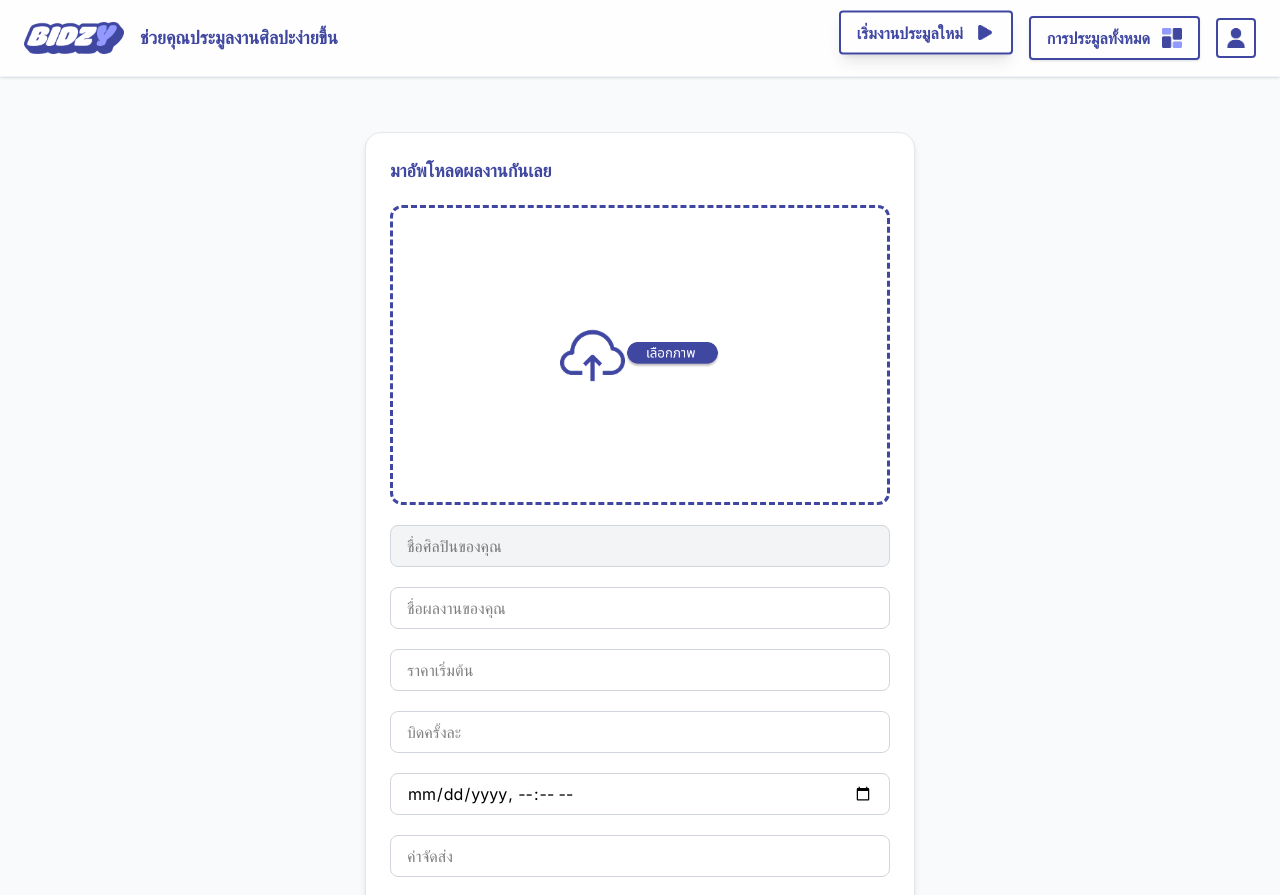
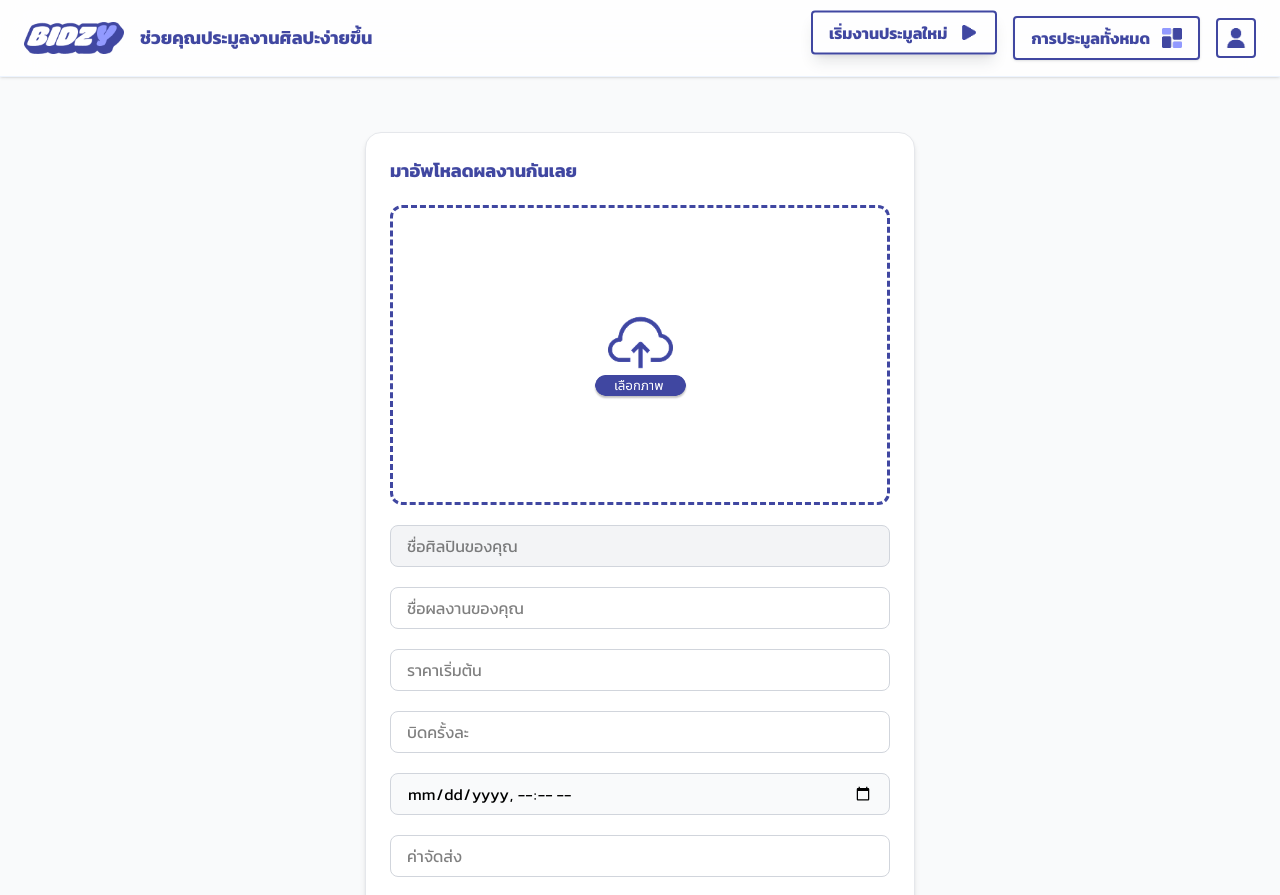
Before and after one commit to gucode-stepreneur/bidzy, a Next.js app: page / in a window 1280 px wide. Shown: the top 895 px of the page. Built offline with nearby package versions, Linux system fonts and the light colour scheme; no server answers.

Commit message:
Peach review 2.0 frontend

```diff
--- a/src/Auc_board/page.js
+++ b/src/Auc_board/page.js
@@ -210,7 +210,9 @@ export  function Auc_board({idArt , whichRole , onDeadlineExpired}) {
     });
 
     if(isLoggedIn == true && userName != "" && idArtWork != null && artistName != ""){
-      if(artistName == userName){
+      const decode_artist = decodeURIComponent(artistName)
+      const decode_username = decodeURIComponent(userName)
+      if(decode_artist == decode_username){
         setRole('artist')
         console.log("🎨 ผู้ใช้เป็นศิลปินของงานนี้:", userName);
       } else {
@@ -420,20 +422,20 @@ async function forceEndAuction() {
       index === 0 ? 'border-[#4047A1] !shadow-[0_1px_10px_0px_#4047A1]' : 'border-black'
     }`}
   >
-    <div  className={`text-lg font-bold mr-1 ${
+    <div  className={`text-md sm:text-lg font-bold mr-1 ${
           index === 0 ? '!text-[#4047A1]' : 'text-black'
         }`}
     >{decodeURIComponent(item.bidder_name)}
     </div>
     <div>
       <span
-        className={`text-2xl font-bold mr-10 ${
+        className={` text-lg sm:text-2xl font-bold mr-10 ${
           index === 0 ? '!text-[#4047A1]' : '!text-gray-600'
         }`}
       >
         {item.bid_amount}
       </span>
-      <span className="text-lg text-gray-600">บาท</span>
+      <span className=" text-sm sm:text-lg text-gray-600">บาท</span>
     </div>
   </div>
 ))}
--- a/src/Navbar/page.js
+++ b/src/Navbar/page.js
@@ -3,6 +3,8 @@ import React, { useState } from 'react';
 import { useEffect } from 'react';
 import Image from 'next/image';
 import Popup from '@/Popup/page';
+import { Kanit } from 'next/font/google';
+const kanit = Kanit({ subsets: ['thai', 'latin'], weight: ['400', '700'] });
 const Navbar = () => {
   const [isLoggedIn, setIsLoggedIn] = useState(false);
   const [isLoaded, setIsLoaded] = useState(false);
@@ -48,9 +50,7 @@ const Navbar = () => {
                 <div className="flex items-center space-x-4">
                   {/* create auction button */}
                     <a href='/'>
-                        <div className="flex hover:scale-105 hover:shadow-2xl hover:brightness-110
-    active:scale-95
-    animate-bounce flex-row items-center justify-center shadow-lg gap-3 border-2 border-[#4047A1] px-4 py-2 rounded-sm">
+                        <div className={`flex hover:scale-105 hover:shadow-2xl hover:brightness-110 active:scale-95 animate-bounce flex-row items-center justify-center shadow-lg gap-3 border-2 border-[#4047A1] px-4 py-2 rounded-sm ${kanit.className}`}>
                             <span className='!text-[#4047A1] font-bold hidden md:block'>เริ่มงานประมูลใหม่</span>
                             <span>
                                 <div>
--- a/src/Popup/page.js
+++ b/src/Popup/page.js
@@ -70,7 +70,7 @@ export const Popup = ({ stylish , highest }) => {
       required
     />
     <label
-      className="w-[100%] border-[#4047A1] border-[3.5px] border-dashed h-[300px] flex items-center justify-center text-gray-600 rounded-xl cursor-pointer"
+      className="w-[100%] border-[#4047A1] border-[3.5px] border-dashed h-[300px] flex flex-col items-center justify-center text-gray-600 rounded-xl cursor-pointer"
       onClick={openModal}
     >
       <Image id='upload_icon' src="/icon/cloud-computing 1.png" width={65} height={65} alt="upload_icon" />
@@ -104,7 +104,7 @@ export const Popup = ({ stylish , highest }) => {
 ) : stylish == 3 ? (
   <button
     onClick={openModal}
-    className="bg-blue-600 w-full !text-white px-6 py-2 rounded-lg hover:bg-blue-700 transition cursor-pointer"
+    className="bg-[#4047A1] w-full !text-white px-6 py-2 rounded-lg hover:bg-blue-700 transition cursor-pointer"
   >
     เริ่มประมูล
   </button>
--- a/src/app/globals.css
+++ b/src/app/globals.css
@@ -18,6 +18,12 @@
 
 }
 
+input[type="datetime-local"] {
+  color: black !important; /* หรือสีดำที่ต้องการ */
+  -webkit-text-fill-color: black !important;
+  background-color: #f9fafb;
+}
+
 body {
   background: var(--background);
   color: var(--foreground);
--- a/src/app/layout.js
+++ b/src/app/layout.js
@@ -1,7 +1,6 @@
 import "./globals.css";
-import { Inter } from 'next/font/google'
-const inter = Inter({ subsets: ['latin'] })
-
+import { Kanit } from 'next/font/google';
+const kanit = Kanit({ subsets: ['thai', 'latin'], weight: ['400', '700'] });
 
 
 export const metadata = {
@@ -12,9 +11,9 @@ export const metadata = {
 export default function RootLayout({ children }) {
   return (
     <html lang="th">
-     <body className={inter.className}>
-  {children}
-    </body>
+      <body className={kanit.className}>
+        {children}
+      </body>
     </html>
   );
 }
```
